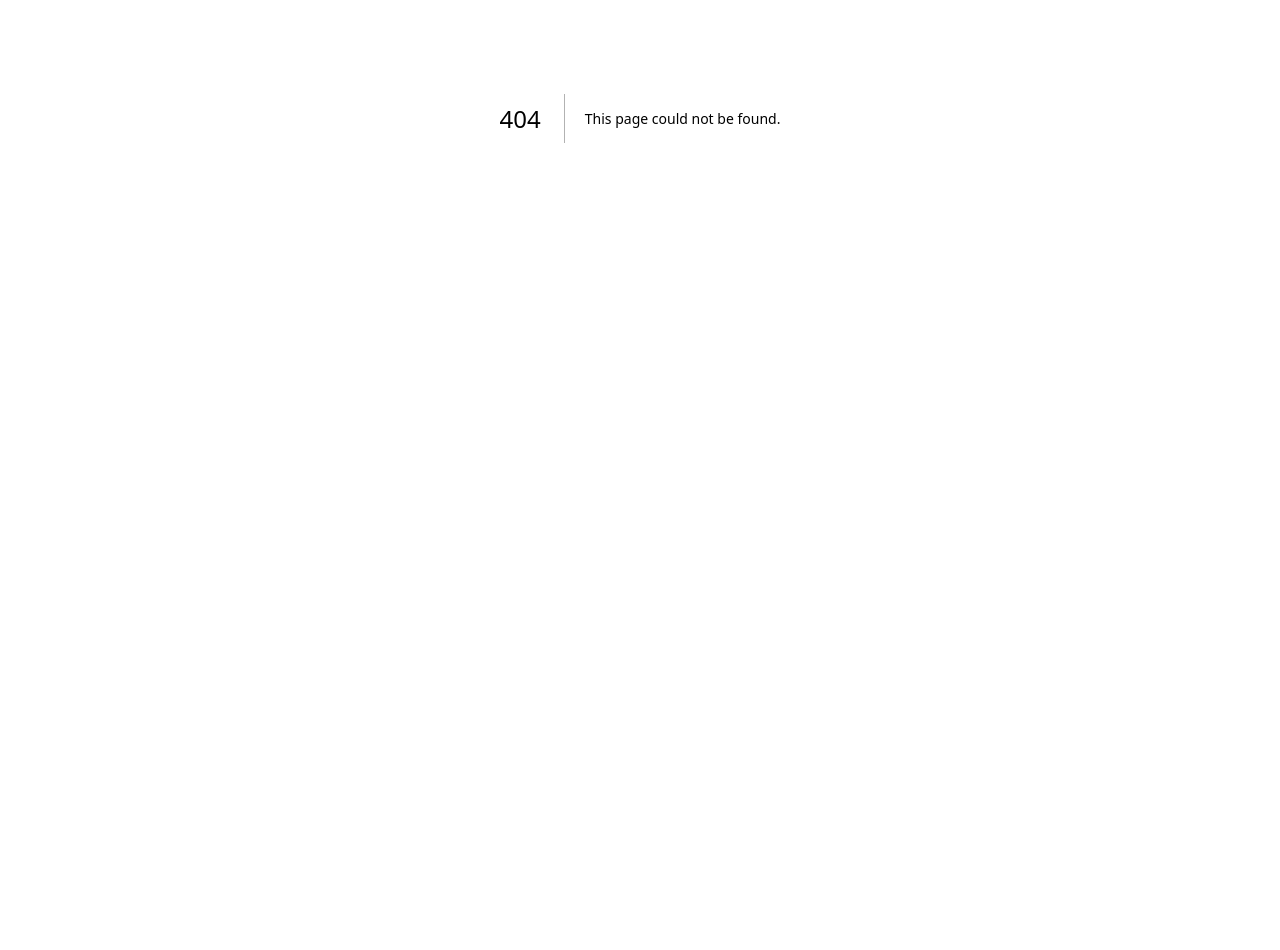
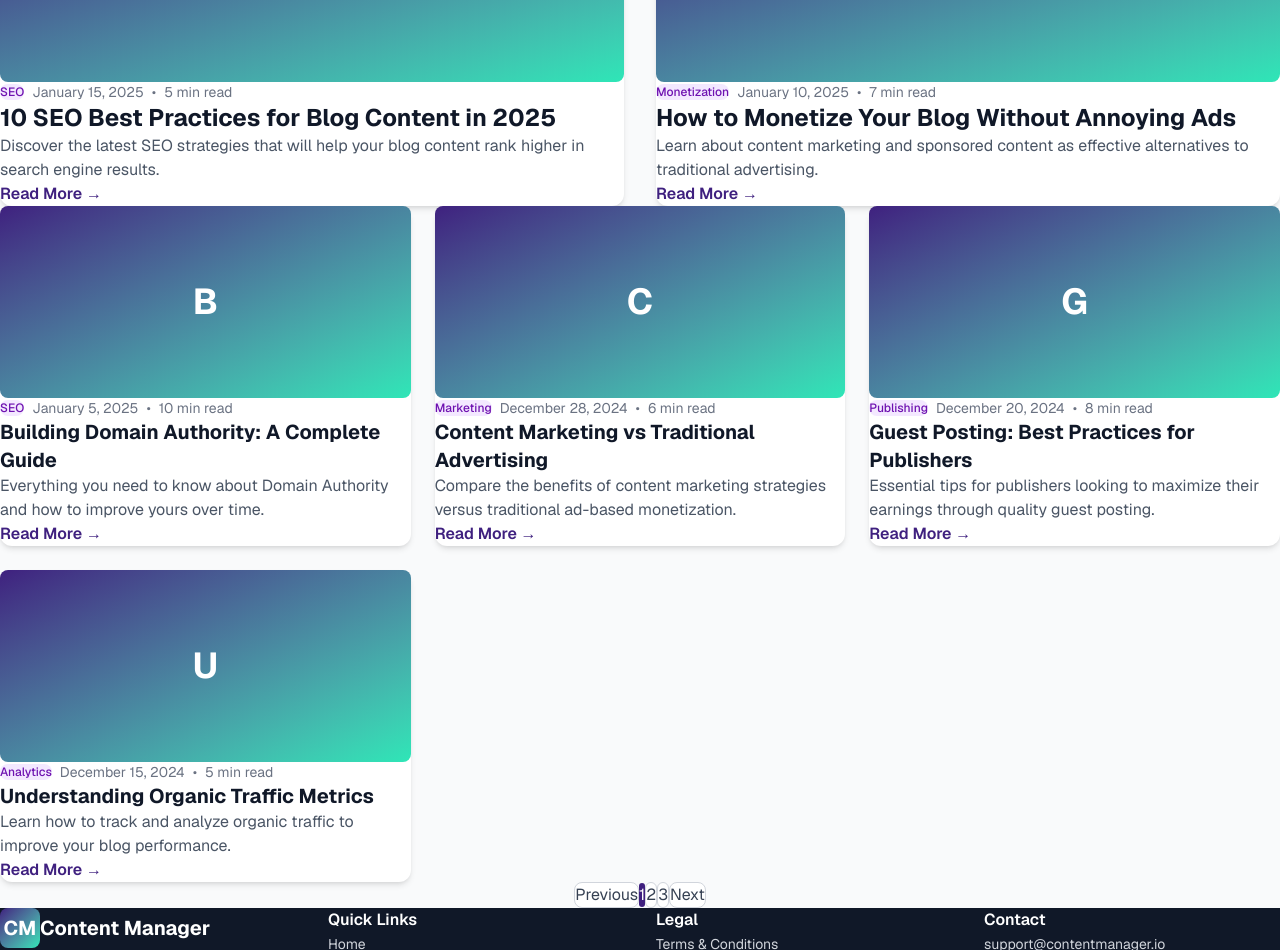
Before and after one commit to ESRAILHAQUE/publisherauthority-frontend, a Next.js app: page /blog in a window 1280 px wide. Before the commit this address had no page. Shown: the part 282-1232 px from the top of the page. Before the commit the page ends 800 px from the top, so only its background shows below. Built offline with nearby package versions, Linux system fonts and the light colour scheme.

Commit message:
Pages: Create blog listing page with categories and pagination

```diff
--- /dev/null
+++ b/app/blog/page.tsx
@@ -0,0 +1,161 @@
+import React from 'react';
+import { Header } from '@/components/layout/Header';
+import { Footer } from '@/components/layout/Footer';
+import { Card } from '@/components/shared/Card';
+import Link from 'next/link';
+import { Badge } from '@/components/shared/Badge';
+
+export default function BlogPage() {
+  const posts = [
+    {
+      id: 1,
+      title: '10 SEO Best Practices for Blog Content in 2025',
+      excerpt: 'Discover the latest SEO strategies that will help your blog content rank higher in search engine results.',
+      category: 'SEO',
+      date: 'January 15, 2025',
+      readTime: '5 min read',
+      featured: true,
+    },
+    {
+      id: 2,
+      title: 'How to Monetize Your Blog Without Annoying Ads',
+      excerpt: 'Learn about content marketing and sponsored content as effective alternatives to traditional advertising.',
+      category: 'Monetization',
+      date: 'January 10, 2025',
+      readTime: '7 min read',
+      featured: true,
+    },
+    {
+      id: 3,
+      title: 'Building Domain Authority: A Complete Guide',
+      excerpt: 'Everything you need to know about Domain Authority and how to improve yours over time.',
+      category: 'SEO',
+      date: 'January 5, 2025',
+      readTime: '10 min read',
+      featured: false,
+    },
+    {
+      id: 4,
+      title: 'Content Marketing vs Traditional Advertising',
+      excerpt: 'Compare the benefits of content marketing strategies versus traditional ad-based monetization.',
+      category: 'Marketing',
+      date: 'December 28, 2024',
+      readTime: '6 min read',
+      featured: false,
+    },
+    {
+      id: 5,
+      title: 'Guest Posting: Best Practices for Publishers',
+      excerpt: 'Essential tips for publishers looking to maximize their earnings through quality guest posting.',
+      category: 'Publishing',
+      date: 'December 20, 2024',
+      readTime: '8 min read',
+      featured: false,
+    },
+    {
+      id: 6,
+      title: 'Understanding Organic Traffic Metrics',
+      excerpt: 'Learn how to track and analyze organic traffic to improve your blog performance.',
+      category: 'Analytics',
+      date: 'December 15, 2024',
+      readTime: '5 min read',
+      featured: false,
+    },
+  ];
+
+  const categories = ['All', 'SEO', 'Monetization', 'Marketing', 'Publishing', 'Analytics'];
+
+  return (
+    <div className="min-h-screen flex flex-col bg-gray-50">
+      <Header />
+
+      <main className="flex-1 py-12">
+        <div className="container mx-auto px-4">
+          {/* Header */}
+          <div className="text-center mb-12">
+            <h1 className="text-4xl md:text-5xl font-bold text-[#3F207F] mb-4">
+              Blog & Resources
+            </h1>
+            <p className="text-gray-600 text-lg max-w-2xl mx-auto">
+              Stay updated with the latest insights on SEO, digital marketing, and blog monetization.
+            </p>
+          </div>
+
+          {/* Categories */}
+          <div className="flex flex-wrap justify-center gap-3 mb-12">
+            {categories.map((category) => (
+              <button
+                key={category}
+                className="px-4 py-2 rounded-full bg-white border-2 border-gray-300 text-gray-700 hover:border-[#3F207F] hover:text-[#3F207F] transition-colors font-medium"
+              >
+                {category}
+              </button>
+            ))}
+          </div>
+
+          {/* Featured Posts */}
+          <div className="grid grid-cols-1 md:grid-cols-2 gap-8 mb-12">
+            {posts
+              .filter((post) => post.featured)
+              .map((post) => (
+                <BlogCard key={post.id} post={post} featured />
+              ))}
+          </div>
+
+          {/* Other Posts */}
+          <div className="grid grid-cols-1 md:grid-cols-3 gap-6 mb-12">
+            {posts
+              .filter((post) => !post.featured)
+              .map((post) => (
+                <BlogCard key={post.id} post={post} />
+              ))}
+          </div>
+
+          {/* Pagination */}
+          <div className="flex justify-center items-center space-x-2">
+            <button className="px-4 py-2 rounded-lg bg-white border border-gray-300 text-gray-700 hover:bg-gray-50 transition-colors">
+              Previous
+            </button>
+            <button className="px-4 py-2 rounded-lg bg-[#3F207F] text-white">1</button>
+            <button className="px-4 py-2 rounded-lg bg-white border border-gray-300 text-gray-700 hover:bg-gray-50 transition-colors">
+              2
+            </button>
+            <button className="px-4 py-2 rounded-lg bg-white border border-gray-300 text-gray-700 hover:bg-gray-50 transition-colors">
+              3
+            </button>
+            <button className="px-4 py-2 rounded-lg bg-white border border-gray-300 text-gray-700 hover:bg-gray-50 transition-colors">
+              Next
+            </button>
+          </div>
+        </div>
+      </main>
+
+      <Footer />
+    </div>
+  );
+}
+
+function BlogCard({ post, featured = false }: { post: any; featured?: boolean }) {
+  return (
+    <Link href={`/blog/${post.id}`}>
+      <Card hover className="h-full">
+        <div className="w-full h-48 bg-gradient-to-br from-[#3F207F] to-[#2EE6B7] rounded-lg mb-4 flex items-center justify-center">
+          <span className="text-white text-4xl font-bold">{post.title.charAt(0)}</span>
+        </div>
+        <div className="flex items-center gap-2 mb-3">
+          <Badge variant="purple" size="sm">{post.category}</Badge>
+          <span className="text-sm text-gray-500">{post.date}</span>
+          <span className="text-sm text-gray-500">•</span>
+          <span className="text-sm text-gray-500">{post.readTime}</span>
+        </div>
+        <h3 className={`font-bold text-gray-900 mb-2 ${featured ? 'text-2xl' : 'text-xl'}`}>
+          {post.title}
+        </h3>
+        <p className="text-gray-600">{post.excerpt}</p>
+        <div className="mt-4 text-[#3F207F] font-semibold hover:text-[#2EE6B7] transition-colors">
+          Read More →
+        </div>
+      </Card>
+    </Link>
+  );
+}
```
